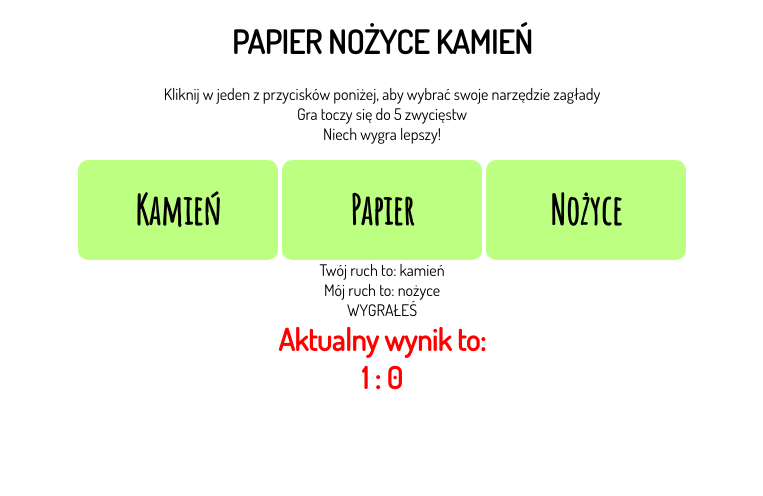
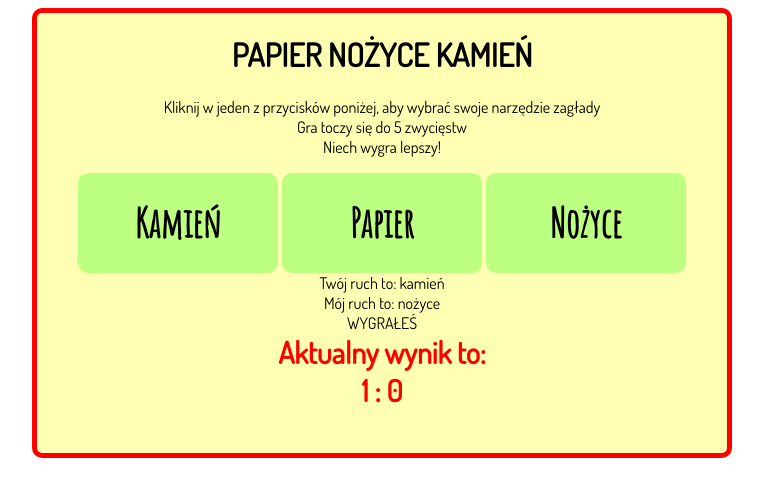
Before and after one commit to eremziom/javascript-prework, a website: page index.html in a window 1280 px wide. Both pictures are taken after a click on the button "Kamień". Shown: the whole page, without its empty margins (258-1021 px from the left). Drawn offline with Linux system fonts and the light colour scheme.

Commit message:
change variables, code cleaning

```diff
--- a/js/script.js
+++ b/js/script.js
@@ -64,10 +64,10 @@ function playGame(playerInput){
         result();
     }
 
-    let randomNumber = Math.floor(Math.random() * 3 + 1);
-    let computerMove = getMoveName(randomNumber);
-    let playerMove = getMoveName(playerInput);
-    let gameResults = getResult(computerMove, playerMove);
+    const randomNumber = Math.floor(Math.random() * 3 + 1);
+    const computerMove = getMoveName(randomNumber);
+    const playerMove = getMoveName(playerInput);
+    const gameResults = getResult(computerMove, playerMove);
 
     console.log('Wylosowana liczba to: ' + randomNumber);
     console.log('Gracz wybrał: ' + playerInput);
--- a/sass/style.scss
+++ b/sass/style.scss
@@ -9,9 +9,15 @@ $font-text-2: 'Amatic SC', cursive;
     box-sizing: border-box;
 }
 .container {
-    max-width: 1140px;
+    max-width: 700px;
     margin: 0 auto;
     text-align: center;
+    border-style: solid;
+    border-color: red;
+    border-width: 5px;
+    border-radius: 10px;
+    min-height: 450px;
+    background-color: #ffffb3;
 }
 
 .btn {
```
Also changed, not shown: css/style.css, 1 other file.
